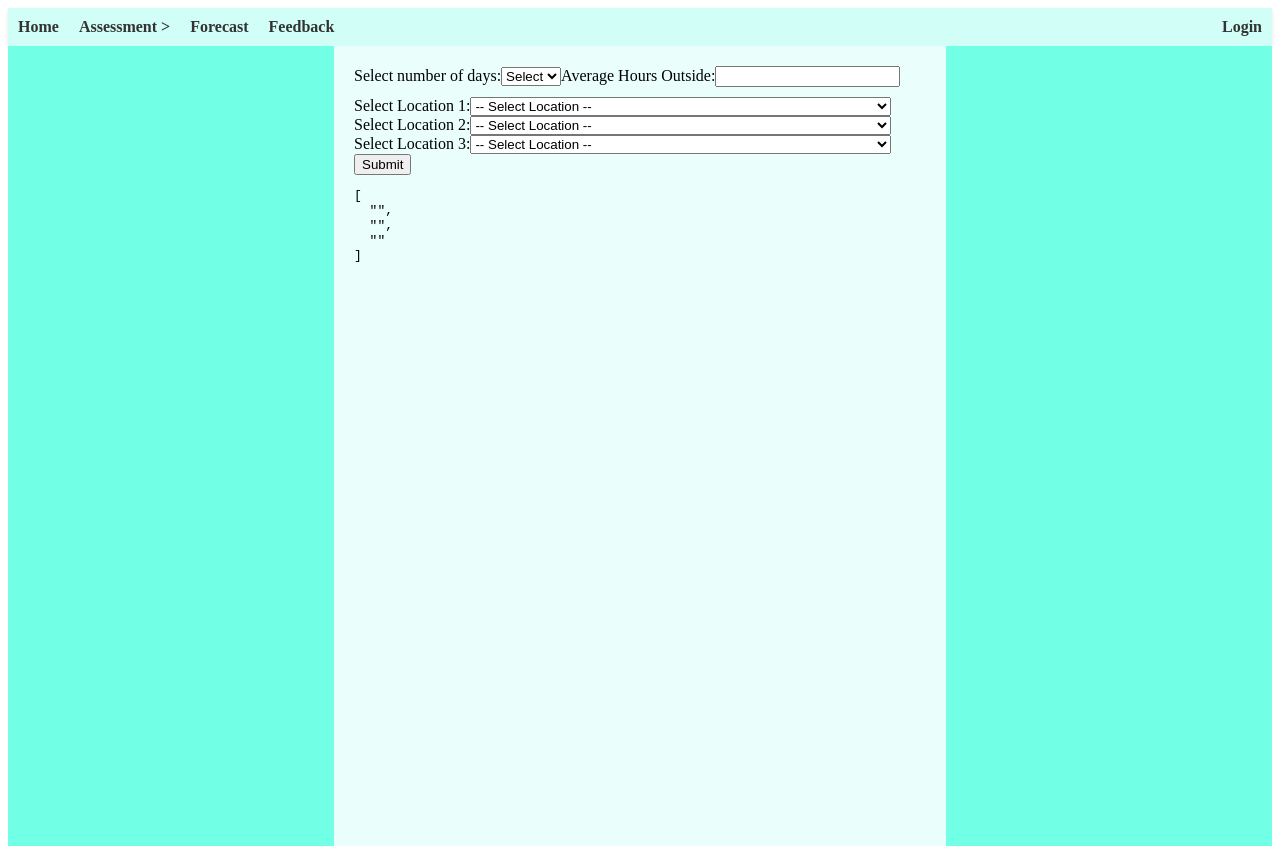
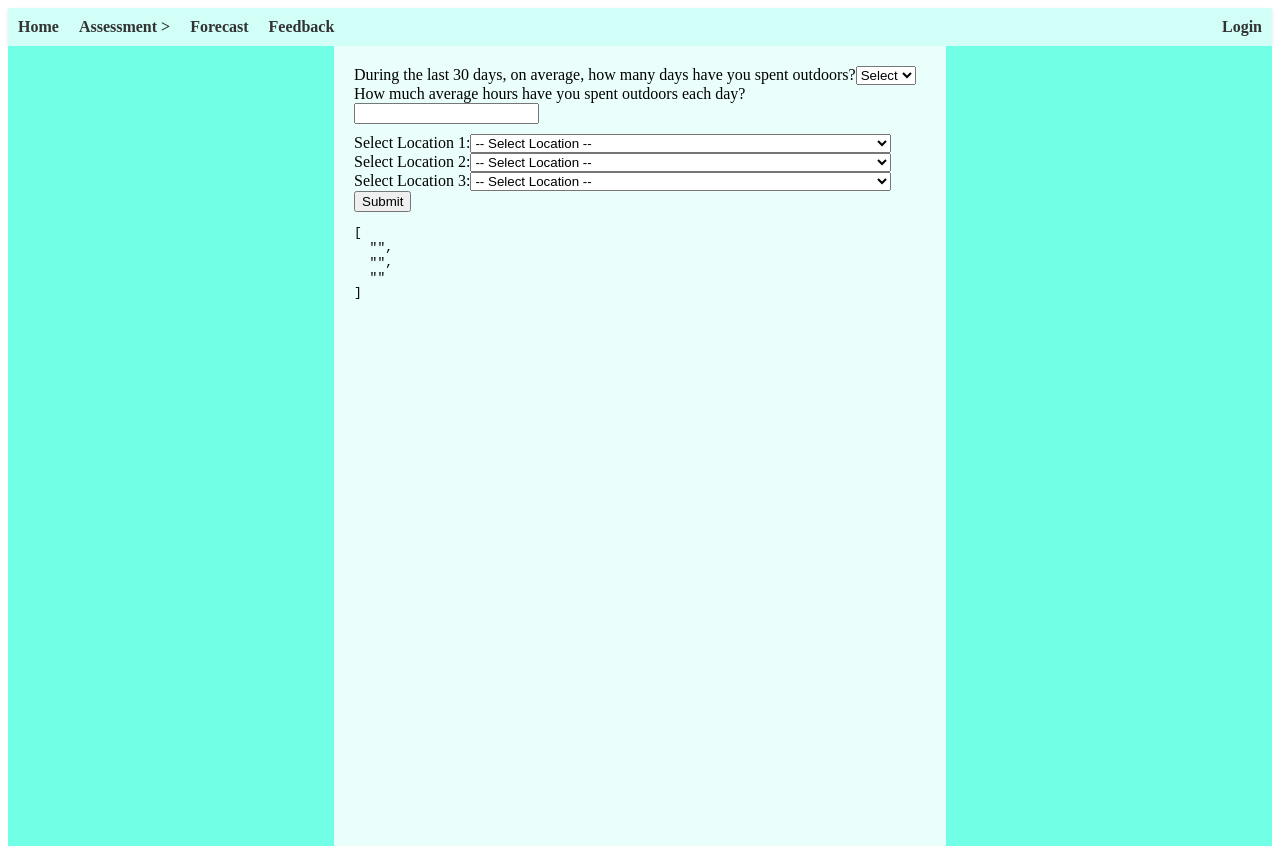
Before and after one commit to sodaop12/Air-Quality-Assessment-System-Front-end, a Vue app: page /compact_as in a window 1280 px wide. Built offline with nearby package versions, Linux system fonts and the light colour scheme.

Commit message:
Limit day, hour notifications

```diff
--- a/src/views/CompactAssessmentView.vue
+++ b/src/views/CompactAssessmentView.vue
@@ -6,13 +6,18 @@
     <div class="content">
       <!-- Main content -->
       <div>
-        <label for="dropdown">Select number of days:</label>
+        <label for="dropdown"
+          >During the last 30 days, on average, how many days have you spent
+          outdoors?</label
+        >
         <select id="dropdown" v-model="selectedDays">
           <option value="">Select</option>
           <option v-for="day in days" :value="day" :key="day">{{ day }}</option>
         </select>
 
-        <label for="averageHours">Average Hours Outside:</label>
+        <label for="averageHours"
+          >How much average hours have you spent outdoors each day?</label
+        >
         <input
           type="number"
           id="averageHours"
@@ -117,7 +122,9 @@ export default {
   },
   methods: {
     submitData() {
-      if (this.numberOfDays !== null && this.averageHours !== null) {
+      if (this.selectedDays !== "" && this.averageHours !== null) {
+        if (this.selectedDays >= 1 && this.selectedDays <= 30) {
+          if (this.averageHours >= 1 && this.averageHours <= 24) {
             const requestData = {
               locations: this.selectedLocations,
               selectedDays: this.selectedDays,
@@ -145,6 +152,12 @@ export default {
               .catch((error) => {
                 console.error("API error:", error);
               });
+          } else {
+            alert("Please enter a valid value for average hours (1-24).");
+          }
+        } else {
+          alert("Please enter a valid value for selected days (1-30).");
+        }
       } else {
         alert("Please fill in all fields.");
       }
```
Lines whose indentation alone changed are shown as unchanged.
